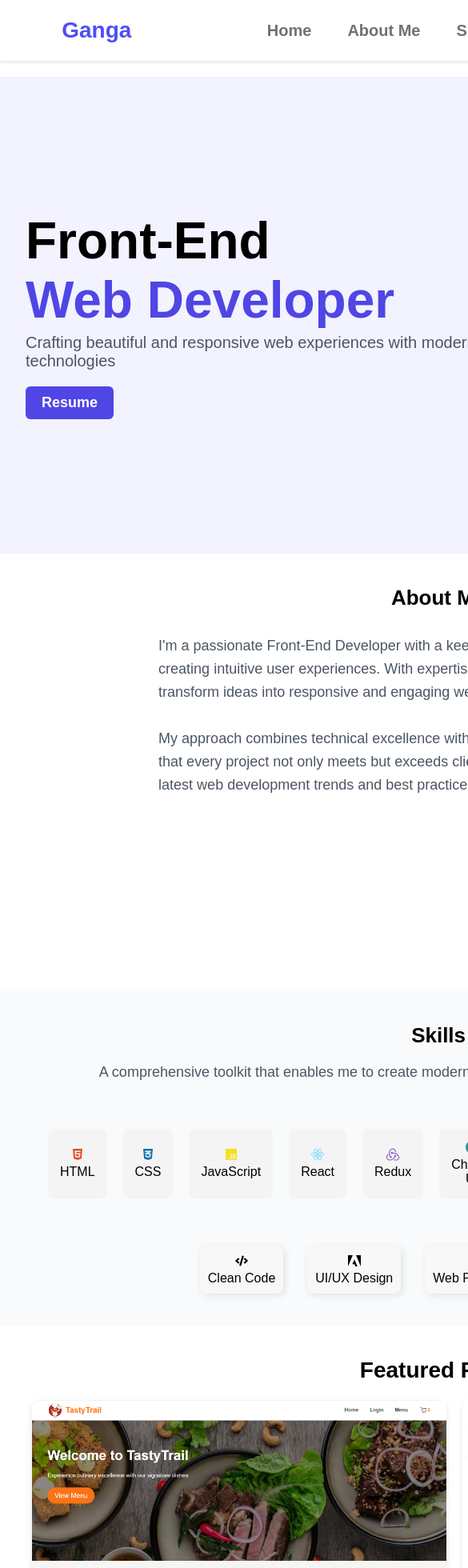
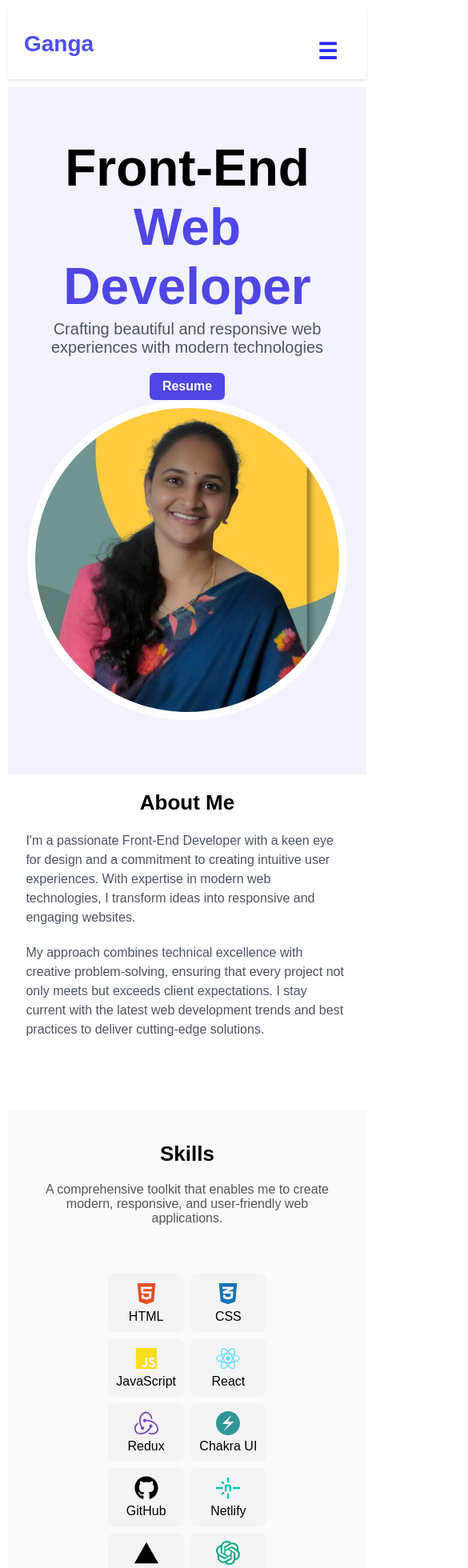
Before and after one commit to gangahasan/Ganga-portfolio, a React (Vite) app: page / in a window 390 px wide. Shown: the top 1960 px of the page at 80% size, 585 px wide, since content can reach past the window. Built offline with nearby package versions, Linux system fonts and the light colour scheme.

Commit message:
added responsiveness to different screens

```diff
--- a/src/App.css
+++ b/src/App.css
@@ -25,3 +25,73 @@ section {
   all: unset;
   display: block;
 }
+* {
+  margin: 0;
+  padding: 0;
+  box-sizing: border-box;
+  font-family: sans-serif;
+}
+
+.portfoliopage {
+  display: flex;
+  flex-direction: column;
+  flex-wrap: wrap;
+  justify-content: center;
+  gap: 20px;
+  padding: 20px;
+}
+
+/* Adjust section spacing */
+.portfoliopage section {
+  padding: 0px 0px;
+  margin-bottom: 20px;
+  scroll-margin-top: 80px;
+}
+
+section > * {
+  margin: 0;
+  padding: 0;
+}
+
+section {
+  all: unset;
+  display: block;
+}
+
+/* 📌 MEDIA QUERIES */
+
+/* Small screens (phones) */
+@media (max-width: 600px) {
+  .portfoliopage {
+    gap: 10px;
+    padding: 10px;
+  }
+  .portfoliopage section {
+    margin-bottom: 10px;
+    scroll-margin-top: 60px;
+  }
+}
+
+/* Medium screens (tablets) */
+@media (min-width: 601px) and (max-width: 1024px) {
+  .portfoliopage {
+    gap: 15px;
+    padding: 15px;
+  }
+  .portfoliopage section {
+    margin-bottom: 15px;
+    scroll-margin-top: 70px;
+  }
+}
+
+/* Large screens (desktops) */
+@media (min-width: 1025px) {
+  .portfoliopage {
+    gap: 25px;
+    padding: 30px;
+  }
+  .portfoliopage section {
+    margin-bottom: 25px;
+    scroll-margin-top: 90px;
+  }
+}
--- a/src/components/Navbar.jsx
+++ b/src/components/Navbar.jsx
@@ -1,28 +1,58 @@
-import React from "react";
+import React, { useState } from "react";
 import "../styles/navbar.css";
 
 const Navbar = () => {
+  const [isOpen, setIsOpen] = useState(false);
+
+  const toggleMenu = () => {
+    setIsOpen(!isOpen);
+  };
+
+  // Function to close menu when clicking a link
+  const closeMenu = () => {
+    setIsOpen(false);
+  };
+
   return (
     <nav className="navbar">
       <h1 style={{ color: "rgb(78, 78, 249)", fontSize: "28px" }}>Ganga</h1>
-      <ul className="listitems">
+
+      {/* Hamburger Icon (Only for Small Screens) */}
+      <button className="hamburger" onClick={toggleMenu}>
+        ☰
+      </button>
+
+      {/* Navigation Links */}
+      <ul className={`listitems ${isOpen ? "show" : ""}`}>
         <li>
-          <a href="#home">Home</a>
+          <a href="#home" onClick={closeMenu}>
+            Home
+          </a>
         </li>
         <li>
-          <a href="#about">About Me</a>
+          <a href="#about" onClick={closeMenu}>
+            About Me
+          </a>
         </li>
         <li>
-          <a href="#skills">Skills</a>
+          <a href="#skills" onClick={closeMenu}>
+            Skills
+          </a>
         </li>
         <li>
-          <a href="#projects">Projects</a>
+          <a href="#projects" onClick={closeMenu}>
+            Projects
+          </a>
         </li>
         <li>
-          <a href="#contact">Contact</a>
+          <a href="#contact" onClick={closeMenu}>
+            Contact
+          </a>
         </li>
         <li>
-          <a href="#resume">Resume</a>
+          <a href="#resume" onClick={closeMenu}>
+            Resume
+          </a>
         </li>
       </ul>
     </nav>
--- a/src/styles/about.css
+++ b/src/styles/about.css
@@ -7,3 +7,31 @@
   color:#4B5563;
   line-height:1.6;/* Centers the paragraph horizontally */
 }
+@media (max-width: 600px) {
+  .about p {
+    max-width: 90%; /* Makes text more readable on small screens */
+    font-size: 16px; /* Decrease font size for better readability */
+    margin: 20px auto;
+    line-height: 1.5;
+  }
+}
+
+/* Medium screens (tablets) */
+@media (min-width: 601px) and (max-width: 1024px) {
+  .about p {
+    max-width: 80%;
+    font-size: 17px;
+    margin: 25px auto;
+    line-height: 1.6;
+  }
+}
+
+/* Large screens (desktops) */
+@media (min-width: 1025px) {
+  .about p {
+    max-width: 700px; /* Keeps the original width */
+    font-size: 18px;
+    margin: 30px auto;
+    line-height: 1.6;
+  }
+}
--- a/src/styles/contact.css
+++ b/src/styles/contact.css
@@ -97,7 +97,7 @@ hr {
   color: #000;
 }
 
-@media (max-width: 768px) {
+@media (max-width: 600px) {
   .contact-container {
     width: 90%;
     padding: 15px;
@@ -111,13 +111,56 @@ hr {
     flex-direction: column;
     align-items: center;
     text-align: center;
+    padding: 12px;
   }
 
   .contact-icon {
+    font-size: 20px;
+    margin-right: 0;
     margin-bottom: 8px;
+  }
+
+  .link h5, .link a {
+    font-size: 14px;
   }
 
   .livesites {
     flex-direction: row;
+    gap: 15px;
+  }
+
+  .social-icon {
+    font-size: 24px;
   }
 }
+
+/* Medium screens (tablets) */
+@media (min-width: 601px) and (max-width: 1024px) {
+  .contact-container {
+    width: 80%;
+    padding: 20px;
+  }
+
+  .contact-title {
+    font-size: 26px;
+  }
+
+  .contact-item {
+    padding: 15px;
+  }
+
+  .contact-icon {
+    font-size: 22px;
+  }
+}
+
+/* Large screens (desktops) */
+@media (min-width: 1025px) {
+  .contact-container {
+    max-width: 500px;
+  }
+
+  .contact-title {
+    font-size: 28px;
+  }
+}
--- a/src/styles/home.css
+++ b/src/styles/home.css
@@ -1,23 +1,58 @@
-.container{
-    display:flex;
+.container {
+  display: flex;
   align-items: center;
   justify-content: space-around;
-    background-color:#F2F3FF;
-    margin: 0px;
-    padding:6rem 2rem;
+  background-color: #F2F3FF;
+  margin: 0;
+  padding: 6rem 2rem;
+}
 
+/* Responsive adjustments for smaller screens */
+@media (max-width: 1024px) {
+  .container {
+    flex-direction: column; /* Stack items vertically */
+    text-align: center;
+    padding: 4rem 1.5rem;
   }
-button{
-    background-color:#4F46E5;
-    color:white;
-    border:none;
-    padding:10px 20px;
-    border-radius:6px;
-    font-size:18px;
+}
+
+/* Button styles */
+button {
+  background-color: #4F46E5;
+  color: white;
+  border: none;
+  padding: 10px 20px;
+  border-radius: 6px;
+  font-size: 18px;
   font-weight: 600;
   margin-top: 20px;
+  cursor: pointer;
+  transition: background-color 0.3s ease, transform 0.2s ease;
 }
 
-h1{
-    margin: 0px;
+/* Button hover effect */
+button:hover {
+  background-color: #3b38c3;
+  transform: scale(1.05);
 }
+
+/* Button styles for smaller screens */
+@media (max-width: 768px) {
+  button {
+    font-size: 16px;
+    padding: 8px 16px;
+  }
+}
+
+/* Headings */
+h1 {
+  margin: 0;
+  font-size: 2rem;
+}
+
+/* Adjust heading size for small screens */
+@media (max-width: 600px) {
+  h1 {
+    font-size: 1.8rem;
+  }
+}
--- a/src/styles/navbar.css
+++ b/src/styles/navbar.css
@@ -1,44 +1,81 @@
-.navbar{
+/* Navbar */
+.navbar {
   display: flex;
   align-items: center;
-    justify-content: space-around;
+  justify-content: space-between;
   background-color: white;
   box-shadow: 0 2px 4px rgba(0, 0, 0, 0.1);
   position: sticky;
   top: 0;
   z-index: 999;
+  padding: 10px 20px;
 }
-.listitems{
+
+/* Navigation List */
+.listitems {
   display: flex;
   list-style-type: none;
   margin: 0;
   padding: 0;
-    overflow: hidden;
 }
 
-.listitems li{
+/* Navigation Items */
+.listitems li {
   padding: 15px;
   margin-right: 15px;
-    color: rgb(80, 80, 80);
 }
 
-.listitems li a{
+.listitems li a {
   text-decoration: none;
-    color:rgb(113, 113, 113);
+  color: rgb(113, 113, 113);
   transition: color 0.3s ease;
-    font-size: 20px;
+  font-size: 18px;
   font-weight: bold;
   cursor: pointer;
 }
 
-.listitems li a:hover{
+.listitems li a:hover {
   color: #4F46E5;
 }
-html {
-  scroll-behavior: smooth;
+
+/* Hamburger Menu (Hidden by Default) */
+.hamburger {
+  display: none;
+  font-size: 28px;
+  cursor: pointer;
+  background: none;
+  border: none;
+  color: rgb(39, 39, 240);
 }
 
-section {
-  height: 100vh;
-  padding: 0px;
+/* Mobile Responsive Navbar */
+@media (max-width: 768px) {
+  .hamburger {
+    display: block; /* Show only on small screens */
   }
+
+  .listitems {
+    display: none;
+    flex-direction: column;
+    position: absolute;
+    top: 60px;
+    left: 0;
+    width: 100%;
+    background-color: white;
+    box-shadow: 0 4px 6px rgba(0, 0, 0, 0.1);
+    text-align: center;
+    padding: 10px 0;
+    transition: opacity 0.3s ease-in-out, transform 0.3s ease-in-out;
+  }
+
+  .listitems.show {
+    display: flex;
+    opacity: 1;
+    transform: translateY(0);
+  }
+
+  .listitems li {
+    padding: 10px;
+    width: 100%;
+  }
+}
--- a/src/styles/projects.css
+++ b/src/styles/projects.css
@@ -1,14 +1,16 @@
 .projects-container {
   text-align: center;
-  padding-left: 40px;
+  padding: 40px;
 }
 
+/* Project Title */
 .projects-title {
   font-size: 28px;
   font-weight: bold;
   margin-bottom: 20px;
 }
 
+/* Project Grid */
 .projects-grid {
   display: grid;
   grid-template-columns: repeat(auto-fit, minmax(350px, 1fr));
@@ -16,6 +18,7 @@
   justify-content: center;
 }
 
+/* Project Card */
 .project-card {
   background: white;
   border-radius: 10px;
@@ -29,21 +32,25 @@
   transform: translateY(-5px);
 }
 
+/* Project Image */
 .project-image {
   width: 100%;
   height: auto;
   display: block;
 }
 
+/* Project Info */
 .project-info {
   padding: 15px;
   text-align: center;
 }
-.project-info p{
-    margin-top: 10px;
-    color:#4B5563 ;
+
+.project-info p {
+  margin-top: 10px;
+  color: #4B5563;
 }
 
+/* Project Links */
 .project-links {
   margin-top: 10px;
   display: flex;
@@ -63,16 +70,7 @@
   transition: background-color 0.3s ease;
 }
 
-/* .live-demo {
-  background-color: #007bff;
-  color: white;
-}
-
-.github-code {
-  background-color: #24292e;
-  color: white;
-} */
-
+/* Hover Effect */
 .project-links a:hover {
   opacity: 0.8;
 }
@@ -80,3 +78,40 @@
 .icon {
   font-size: 18px;
 }
+
+/* 🔹 Responsive Design for Tablets */
+@media (max-width: 1024px) {
+  .projects-container {
+    padding: 20px;
+  }
+  .projects-grid {
+    grid-template-columns: repeat(auto-fit, minmax(300px, 1fr));
+    gap: 15px;
+  }
+}
+
+/* 🔹 Responsive Design for Mobile Devices */
+@media (max-width: 768px) {
+  .projects-container {
+    padding: 15px;
+  }
+  .projects-title {
+    font-size: 24px;
+  }
+  .projects-grid {
+    grid-template-columns: repeat(auto-fit, minmax(250px, 1fr));
+  }
+  .project-card {
+    max-width: 100%;
+  }
+}
+
+/* 🔹 Small Screen Adjustments */
+@media (max-width: 480px) {
+  .projects-title {
+    font-size: 22px;
+  }
+  .projects-grid {
+    grid-template-columns: 1fr;
+  }
+}
--- a/src/styles/skills.css
+++ b/src/styles/skills.css
@@ -1,16 +1,11 @@
-.skillcont{
-    background-color: #F9FAFB;
-    display: flex;
-    flex-direction: column;
-    align-items: center;
-    justify-content: center;
-    gap: 20px;
-}
-.skillcont p{
-    color:#4B5563;
-    font-size: 18px;
-}
+/* Skills Section */
 .skillcont {
+  background-color: #F9FAFB;
+  display: flex;
+  flex-direction: column;
+  align-items: center;
+  justify-content: center;
+  gap: 20px;
   text-align: center;
   padding: 40px;
 }
@@ -26,13 +21,17 @@
   margin-bottom: 20px;
 }
 
+/* Skills Grid */
 .skills-grid {
-  display: flex;
+  display: grid;
+  grid-template-columns: repeat(auto-fit, minmax(120px, 1fr));
   gap: 20px;
   justify-content: center;
   padding: 20px;
+  max-width: 800px;
 }
 
+/* Skill Item */
 .skill-item {
   display: flex;
   flex-direction: column;
@@ -48,11 +47,13 @@
   transform: scale(1.1);
 }
 
+/* Skill Icons */
 .skill-icon {
   font-size: 40px;
   margin-bottom: 10px;
 }
 
+/* Skill Colors */
 .html { color: #E34F26; }
 .css { color: #1572B6; }
 .js { color: #F7DF1E; }
@@ -65,13 +66,17 @@
 .vscode { color: #007ACC; }
 .chatgpt { color: #00A67E; }
 
+/* Other Skills Container */
 .other-skills-container {
   display: flex;
   justify-content: center;
-  gap: 30px;
+  flex-wrap: wrap;
+  gap: 20px;
   margin-top: 20px;
+  max-width: 800px;
 }
 
+/* Other Skill Item */
 .other-skill-item {
   display: flex;
   flex-direction: column;
@@ -80,8 +85,11 @@
   border-radius: 8px;
   background-color: #f8f8f8;
   box-shadow: 2px 2px 10px rgba(0, 0, 0, 0.1);
+  width: 120px;
+  text-align: center;
 }
 
+/* Other Skill Icons */
 .skill-icon {
   font-size: 1rem;
   margin-bottom: 5px;
@@ -89,5 +97,55 @@
 
 .other-skill-item span {
   font-size: 1rem;
+  font-weight: bold;
+}
 
+/* 🔹 Responsive Design for Tablets */
+@media (max-width: 1024px) {
+  .skills-grid {
+    grid-template-columns: repeat(auto-fit, minmax(100px, 1fr));
+    gap: 15px;
+  }
+
+  .other-skills-container {
+    gap: 15px;
+  }
 }
+
+/* 🔹 Responsive Design for Mobile Devices */
+@media (max-width: 768px) {
+  .skills-grid {
+    grid-template-columns: repeat(3, 1fr);
+    gap: 10px;
+  }
+
+  .other-skills-container {
+    gap: 10px;
+  }
+}
+
+/* 🔹 Small Screen Adjustments */
+@media (max-width: 480px) {
+  .skills-grid {
+    grid-template-columns: repeat(2, 1fr);
+    gap: 8px;
+  }
+
+  .skill-item {
+    padding: 10px;
+  }
+
+  .skill-icon {
+    font-size: 30px;
+  }
+
+  .other-skills-container {
+    flex-direction: row;
+    gap: 5px;
+  }
+
+  .other-skill-item {
+    width: 100px;
+    padding: 8px;
+  }
+}
```
Lines whose indentation alone changed are shown as unchanged.
